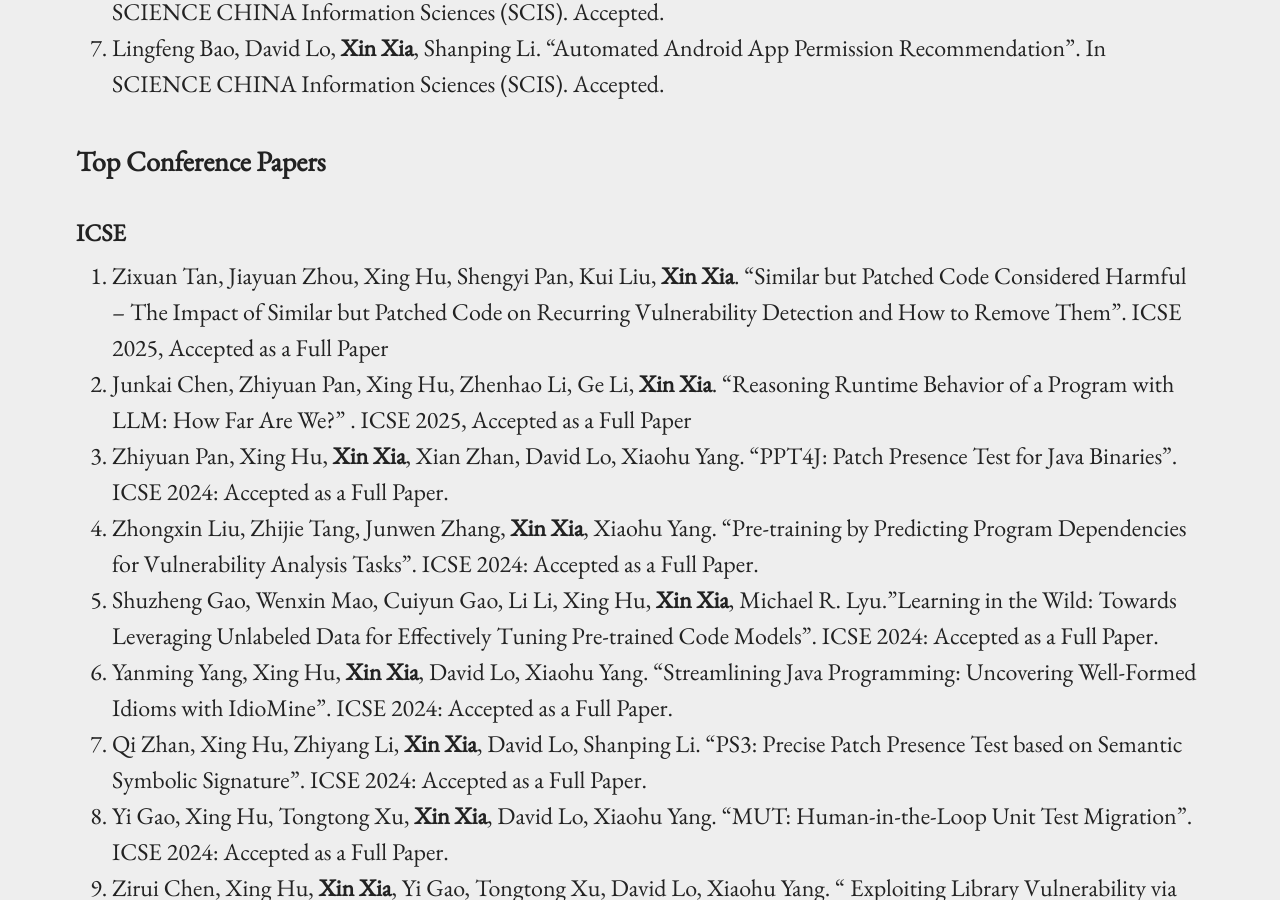
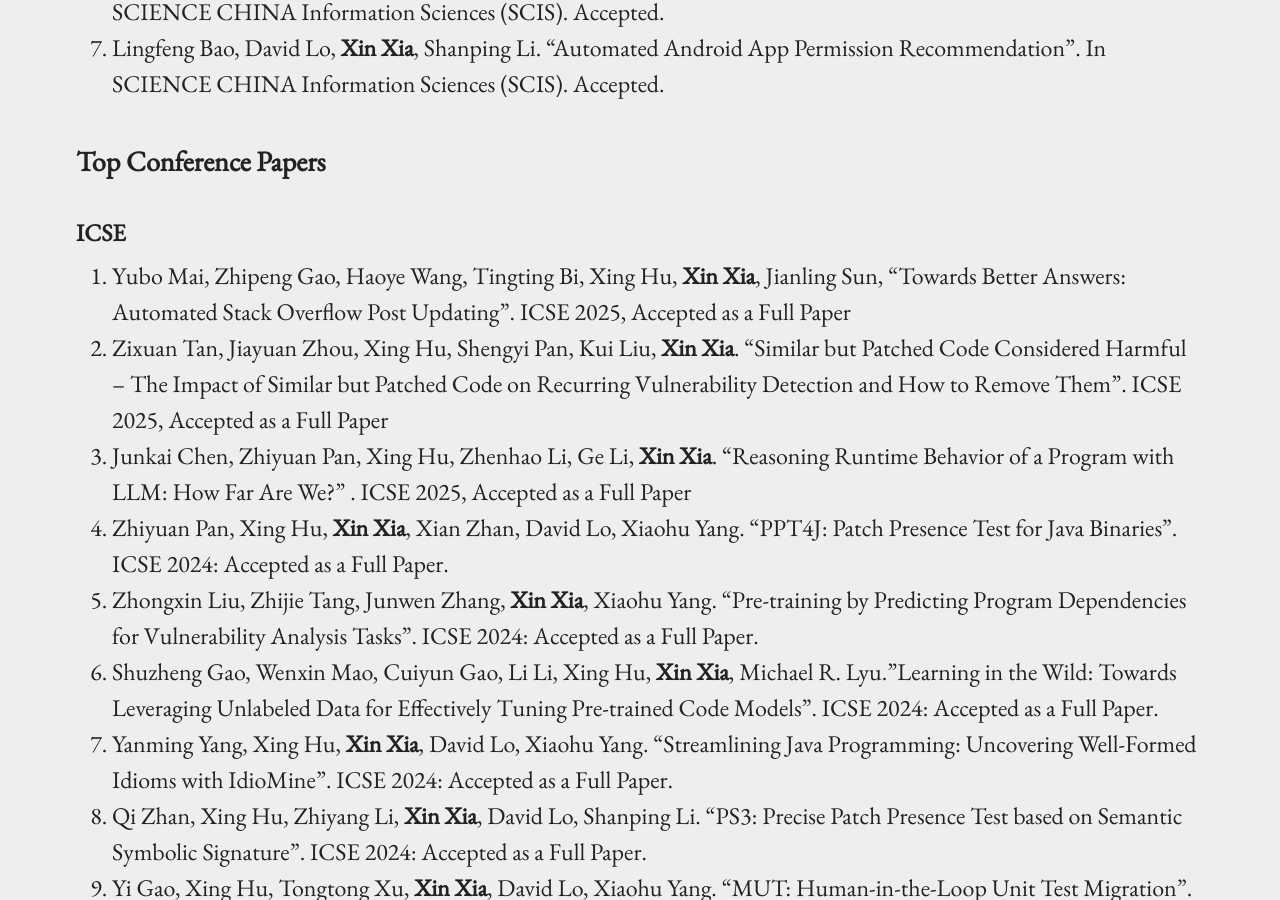
Before and after one commit to xin-xia/xin-xia.github.io, a Jekyll site: the page built from index.md, in a window 1280 px wide and 900 px high, scrolled down 8993 px. Built offline with Jekyll 4.4.1, drawn with Linux system fonts in a browser that asks for light colours.

Commit message:
Update index.md

```diff
--- a/index.md
+++ b/index.md
@@ -136,6 +136,8 @@ Case Study of Code Clone Detection and Defect Prediction". IEEE Transactions on
 ### Top Conference Papers
 
 #### ICSE
+
+1. Yubo Mai, Zhipeng Gao, Haoye Wang, Tingting Bi, Xing Hu, <strong>Xin Xia</strong>, Jianling Sun, "Towards Better Answers: Automated Stack Overflow Post Updating". ICSE 2025, Accepted as a Full Paper <br />
 1. Zixuan Tan, Jiayuan Zhou, Xing Hu, Shengyi Pan, Kui Liu, <strong>Xin Xia</strong>. "Similar but Patched Code Considered Harmful -- The Impact of Similar but Patched Code on Recurring Vulnerability Detection and How to Remove Them". ICSE 2025, Accepted as a Full Paper <br />
 1. Junkai Chen, Zhiyuan Pan, Xing Hu, Zhenhao Li, Ge Li,  <strong>Xin Xia</strong>. "Reasoning Runtime Behavior of a Program with LLM: How Far Are We?" . ICSE 2025, Accepted as a Full Paper <br />
 1. Zhiyuan Pan, Xing Hu, <strong>Xin Xia</strong>, Xian Zhan, David Lo, Xiaohu Yang. "PPT4J: Patch Presence Test for Java Binaries". ICSE 2024: Accepted as a  Full Paper.      <br />
```
